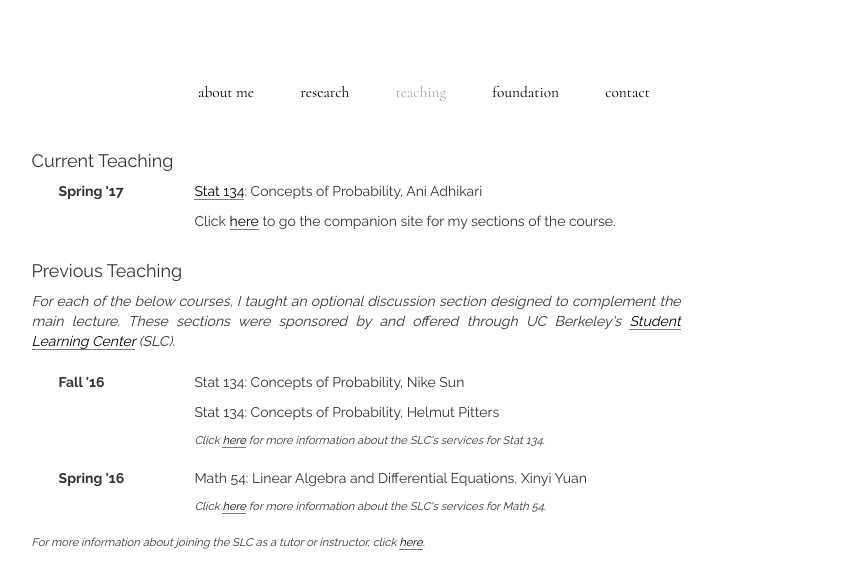
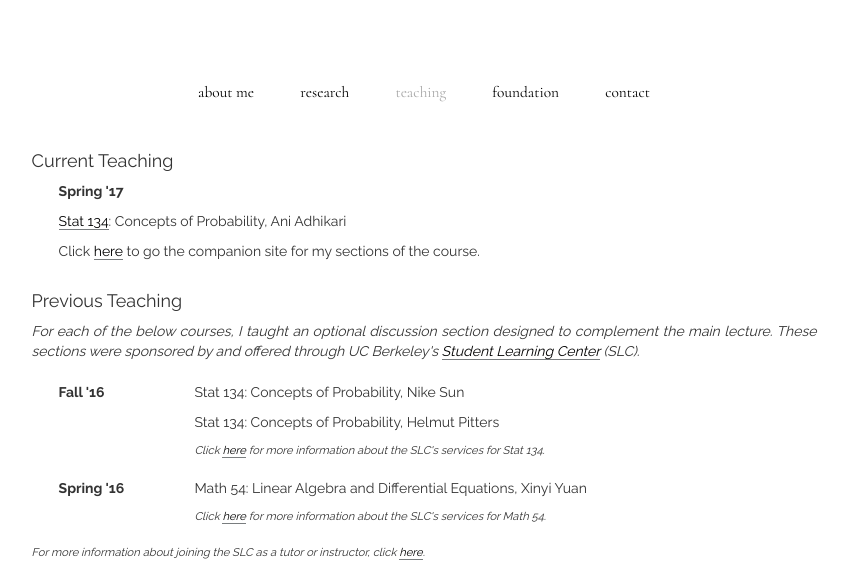
Before and after one commit to malayandi/malayandi.github.io, a plain HTML site: page teaching.html in a window 1280 px wide. Shown: the part 237-822 px from the top of the page, without its empty margins (216-1064 px from the left). Drawn offline with nearby package versions, Linux system fonts and the light colour scheme.

Commit message:
Fixing bug with alignment on teaching page

```diff
--- a/teaching.html
+++ b/teaching.html
@@ -53,14 +53,14 @@
         <h4 class="col-md-12">Current Teaching</h4>
 
         <p class="col-md-2" id="teaching_date">Spring '17</p>
-        <ul class="col-md-10" id="teaching_desc">
+        <ul class="col-md-12" id="teaching_desc">
             <li><p><a href="http://www.stat.berkeley.edu/~ani/s134s17/index.html">Stat 134</a>: Concepts of Probability, Ani Adhikari</p></li>
             <li><p>Click <a href="http://andypalan.com/stat134">here</a> to go the companion site for my sections of the course.</p></li>
         </ul>
 
         <h4 class="col-md-12">Previous Teaching</h4>
 
-        <ul class="col-md-10">
+        <ul class="col-md-12">
         <i>For each of the below courses, I taught an optional discussion section designed to complement the main lecture. These sections were sponsored by and offered through UC Berkeley's <a href="http://slc.berkeley.edu" target="_blank">Student Learning Center</a> (SLC).</i>
         </ul>
 
```
